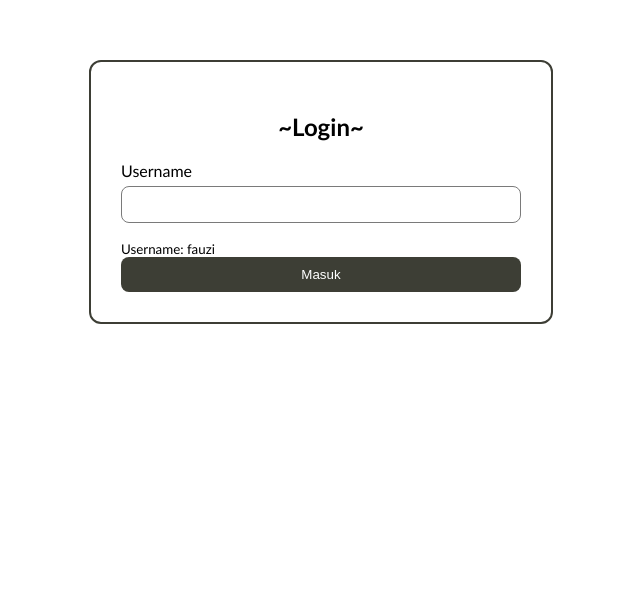
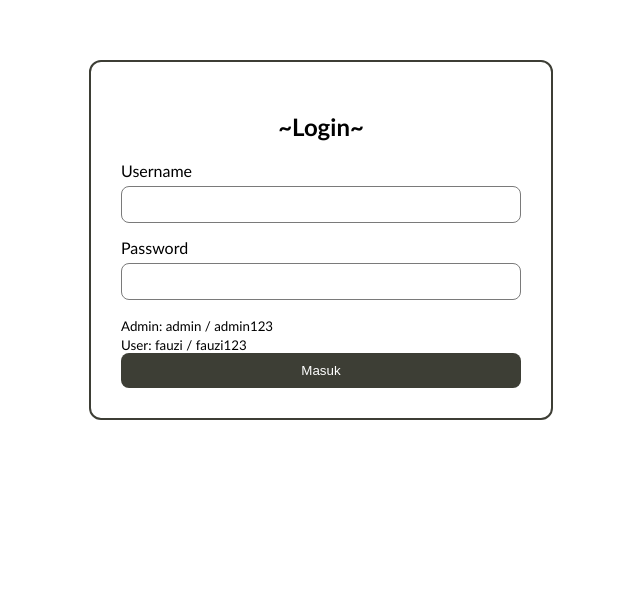
Before and after one commit to Fuallik/UAS_PWEB_252410102006, a Laravel app: page / in a window 1280 px wide. Shown: the part 78-671 px from the top of the page, without its empty margins (319-959 px from the left). Run offline with Laravel 12, Linux system fonts and the light colour scheme.

Commit message:
Login dan logout dari database

```diff
--- /dev/null
+++ b/app/Http/Controllers/AuthController.php
@@ -0,0 +1,45 @@
+<?php
+
+namespace App\Http\Controllers;
+
+use Illuminate\Http\Request;
+use Illuminate\Support\Facades\Auth;
+
+class AuthController extends Controller
+{
+    public function showLogin()
+    {
+        if (Auth::check()) {
+            return redirect()->route('dashboard');
+        }
+
+        return view('login');
+    }
+
+    public function login(Request $request)
+    {
+        $credentials = $request->validate([
+            'username' => 'required|string',
+            'password' => 'required|string',
+        ]);
+
+        if (Auth::attempt($credentials)) {
+            $request->session()->regenerate();
+
+            return redirect()->route('dashboard');
+        }
+
+        return back()
+            ->withErrors(['username' => 'Username atau password salah'])
+            ->onlyInput('username');
+    }
+
+    public function logout(Request $request)
+    {
+        Auth::logout();
+        $request->session()->invalidate();
+        $request->session()->regenerateToken();
+
+        return redirect()->route('login');
+    }
+}
--- a/app/Http/Controllers/PageController.php
+++ b/app/Http/Controllers/PageController.php
@@ -2,15 +2,17 @@
 
 namespace App\Http\Controllers;
 
-use Illuminate\Http\Request;
+use App\Models\Kategori;
+use App\Models\Proyek;
+use Illuminate\Support\Facades\Auth;
 
 class PageController extends Controller
 {
     private array $biodata = [
-        'Nama'     => 'Mohamad Fauzi Febrianto',
-        'NIM'      => '252410102006',
+        'Nama' => 'Mohamad Fauzi Febrianto',
+        'NIM' => '252410102006',
         'Fakultas' => 'Ilmu Komputer',
-        'Prodi'    => 'Teknologi Informasi',
+        'Prodi' => 'Teknologi Informasi',
     ];
 
     private array $skills = ['Python', 'HTML', 'CSS', 'C#'];
@@ -20,74 +22,33 @@ class PageController extends Controller
         ['label' => 'Email', 'teks' => 'fauzifebrianto2@gmail.com', 'url' => 'mailto:fauzifebrianto2@gmail.com'],
     ];
 
-    private array $projects = [
-        ['judul' => 'Project PBO', 'teknologi' => 'C#', 'tahun' => 2026, 'status' => 'Selesai', 'gambar' => 'asset/projek1.png'],
-        ['judul' => 'Project GB Point Blank', 'teknologi' => 'HTML & CSS', 'tahun' => 2026, 'status' => 'Selesai', 'gambar' => 'asset/projek2.png'],
-        ['judul' => 'Project MP3 To FLAC', 'teknologi' => 'Python', 'tahun' => 2026, 'status' => 'Selesai', 'gambar' => 'asset/projek3.png'],
-        ['judul' => 'tes', 'teknologi' => 'c++', 'tahun' => 2026, 'status' => 'Selesai', 'gambar' => 'asset/projek3.png']
-    ];
-
-    public function login()
+    public function dashboard()
     {
-        return view('login', ['username' => null]);
-    }
-
-    public function authenticate(Request $request)
-    {
-        $data = $request->validate([
-            'username' => 'required|string|max:50',
-        ]);
-
-        $daftar = ['fauzi'];
-
-        if (! in_array(strtolower($data['username']), $daftar)) {
-            return back()
-                ->withErrors(['username' => 'Username tidak terdaftar'])
-                ->withInput();
-        }
-
-        return redirect()->route('dashboard', ['username' => $data['username']]);
-    }
-
-    public function dashboard(Request $request)
-    {
-        $username = $request->query('username');
-        if (! $username) {
-            return redirect()->route('login');
-        }
-
         return view('dashboard', [
-            'username'    => $username,
-            'totalProyek' => count($this->projects),
-            'totalSkill'  => count($this->skills),
+            'username' => Auth::user()->username,
+            'totalProyek' => Proyek::count(),
+            'totalKategori' => Kategori::count(),
         ]);
     }
 
-    public function pengelolaan(Request $request)
+    public function pengelolaan()
     {
-        $username = $request->query('username');
-        if (! $username) {
-            return redirect()->route('login');
-        }
-
         return view('pengelolaan', [
-            'username' => $username,
-            'projects' => $this->projects,
+            'username' => Auth::user()->username,
+            'projects' => Proyek::all(),
         ]);
     }
 
-    public function profile(Request $request)
+    public function profile()
     {
-        $username = $request->query('username');
-        if (! $username) {
-            return redirect()->route('login');
-        }
+        $user = Auth::user();
 
         return view('profile', [
-            'username' => $username,
-            'biodata'  => $this->biodata,
-            'skills'   => $this->skills,
-            'kontak'   => $this->kontak,
+            'username' => $user->username,
+            'role' => $user->role,
+            'biodata' => $this->biodata,
+            'skills' => $this->skills,
+            'kontak' => $this->kontak,
         ]);
     }
 }
--- a/public/asset/style.css
+++ b/public/asset/style.css
@@ -557,3 +557,31 @@ body.dark-mode td {
 body.dark-mode th {
     background-color: #1e1e1e;
 }
+
+/* Tombol logout di navbar */
+nav li form {
+    margin: 0;
+}
+
+nav li button {
+    padding: 10px 15px;
+    color: rgb(0, 0, 0);
+    background: none;
+    border: none;
+    font: inherit;
+    cursor: pointer;
+    border-radius: 10%;
+    transition: all 0.5s ease;
+}
+
+nav li button:hover {
+    color: #dcf04a;
+}
+
+body.dark-mode nav li button {
+    color: #e1e8ed;
+}
+
+body.dark-mode nav li button:hover {
+    color: #dcf04a;
+}
--- a/resources/views/components/navbar.blade.php
+++ b/resources/views/components/navbar.blade.php
@@ -1,27 +1,31 @@
-@props(['username' => null])
 <header>
     <nav>
         <div class="navbar">
             <div class="profil">
-                <a href="{{ $username ? route('dashboard', ['username' => $username]) : route('login') }}">
+                <a href="{{ auth()->check() ? route('dashboard') : route('login') }}">
                     <h1>Mohamad Fauzi Febrianto</h1>
                     <p>Mahasiswa Teknologi Informasi</p>
                 </a>
             </div>
 
-            @if ($username)
-    <div class="hamburger" id="hamburger-menu">
-        <img src="{{ asset('asset/menu.png') }}" id="icon-hamburger" alt="Menu" width="30">
-    </div>
-@endif
+            @auth
+                <div class="hamburger" id="hamburger-menu">
+                    <img src="{{ asset('asset/menu.png') }}" id="icon-hamburger" alt="Menu" width="30">
+                </div>
+            @endauth
 
             <ul id="nav-list">
-                @if ($username)
-                    <li><a href="{{ route('dashboard', ['username' => $username]) }}">Dashboard</a></li>
-                    <li><a href="{{ route('pengelolaan', ['username' => $username]) }}">Pengelolaan</a></li>
-                    <li><a href="{{ route('profile', ['username' => $username]) }}">Profile</a></li>
-                    <li><a href="{{ route('login') }}">Logout</a></li>
-                @endif
+                @auth
+                    <li><a href="{{ route('dashboard') }}">Dashboard</a></li>
+                    <li><a href="{{ route('pengelolaan') }}">Pengelolaan</a></li>
+                    <li><a href="{{ route('profile') }}">Profile</a></li>
+                    <li>
+                        <form method="POST" action="{{ route('logout') }}">
+                            @csrf
+                            <button type="submit">Logout</button>
+                        </form>
+                    </li>
+                @endauth
             </ul>
         </div>
     </nav>
--- a/resources/views/dashboard.blade.php
+++ b/resources/views/dashboard.blade.php
@@ -6,7 +6,7 @@
     <p>Selamat datang, {{ $username }}</p>
     <div class="skill-container">
         <article class="skill-item"><h3>{{ $totalProyek }}</h3><p>Proyek</p></article>
-        <article class="skill-item"><h3>{{ $totalSkill }}</h3><p>Skill</p></article>
+        <article class="skill-item"><h3>{{ $totalKategori }}</h3><p>Kategori</p></article>
     </div>
 </section>
 @endsection
--- a/resources/views/layouts/app.blade.php
+++ b/resources/views/layouts/app.blade.php
@@ -5,7 +5,7 @@
     <title>@yield('title') | Portofolio Fauzi</title>
 </head>
 <body>
-    <x-navbar :username="$username ?? null" />
+    <x-navbar />
 
     <main>
         @yield('content')
--- a/resources/views/login.blade.php
+++ b/resources/views/login.blade.php
@@ -7,8 +7,16 @@
         @csrf
         <label for="username">Username</label>
         <input type="text" id="username" name="username" value="{{ old('username') }}" required>
-        <small>Username: fauzi</small>
+
+        <label for="password">Password</label>
+        <input type="password" id="password" name="password" required>
+
         @error('username') <p class="error">{{ $message }}</p> @enderror
+        @error('password') <p class="error">{{ $message }}</p> @enderror
+
+        <small>Admin: admin / admin123</small><br>
+        <small>User: fauzi / fauzi123</small>
+
         <button type="submit">Masuk</button>
     </form>
 </section>
--- a/resources/views/profile.blade.php
+++ b/resources/views/profile.blade.php
@@ -7,6 +7,7 @@
         <img src="{{ asset('asset/profil.jpg') }}" alt="{{ $biodata['Nama'] }}">
         <ul>
             <li>Login sebagai : {{ $username }}</li>
+            <li>Role : {{ $role }}</li>
             @foreach ($biodata as $label => $nilai)
                 <li>{{ $label }} : {{ $nilai }}</li>
             @endforeach
--- a/routes/web.php
+++ b/routes/web.php
@@ -1,10 +1,15 @@
 <?php
 
+use App\Http\Controllers\AuthController;
 use App\Http\Controllers\PageController;
 use Illuminate\Support\Facades\Route;
 
-Route::get('/', [PageController::class, 'login'])->name('login');
-Route::post('/login', [PageController::class, 'authenticate'])->name('login.process');
-Route::get('/dashboard', [PageController::class, 'dashboard'])->name('dashboard');
-Route::get('/pengelolaan', [PageController::class, 'pengelolaan'])->name('pengelolaan');
-Route::get('/profile', [PageController::class, 'profile'])->name('profile');
+Route::get('/', [AuthController::class, 'showLogin'])->name('login');
+Route::post('/login', [AuthController::class, 'login'])->name('login.process');
+Route::post('/logout', [AuthController::class, 'logout'])->name('logout');
+
+Route::middleware('auth')->group(function () {
+    Route::get('/dashboard', [PageController::class, 'dashboard'])->name('dashboard');
+    Route::get('/profile', [PageController::class, 'profile'])->name('profile');
+    Route::get('/pengelolaan', [PageController::class, 'pengelolaan'])->name('pengelolaan');
+});
```
